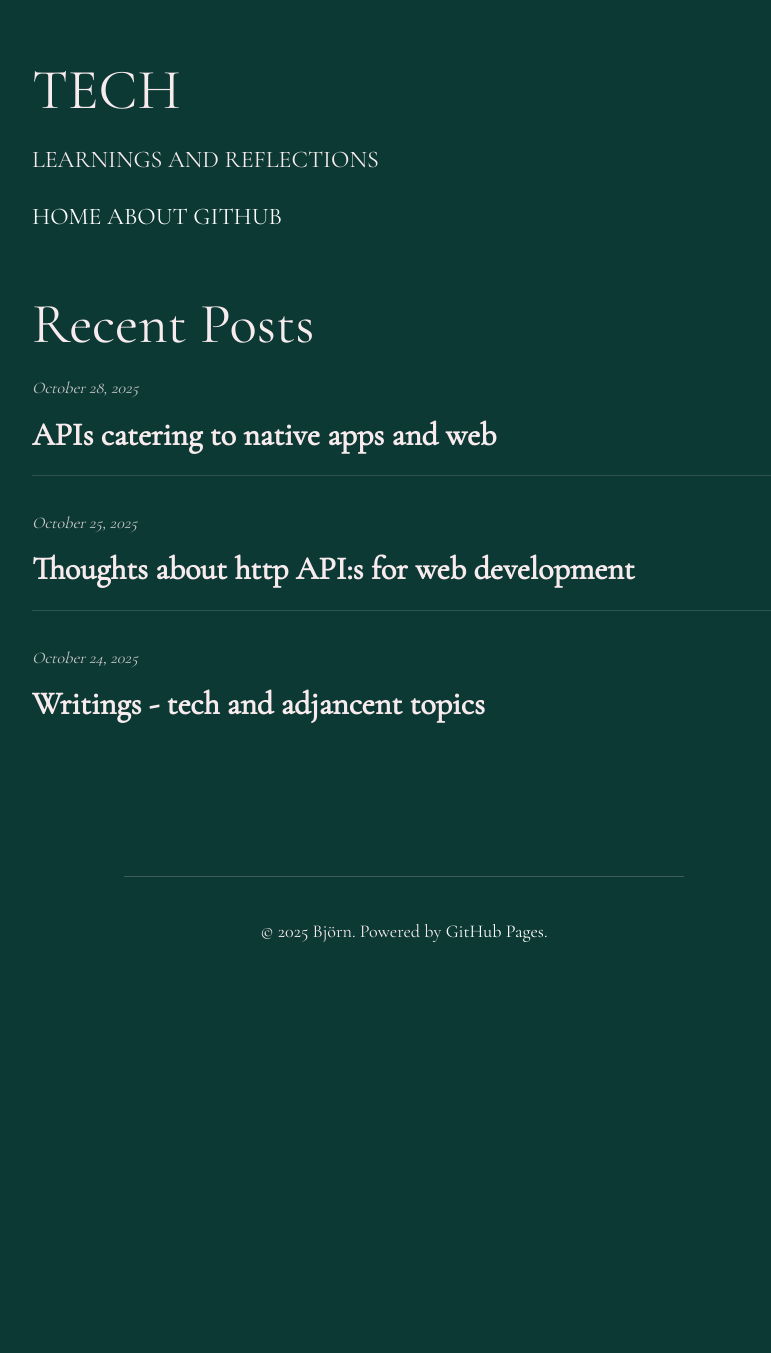
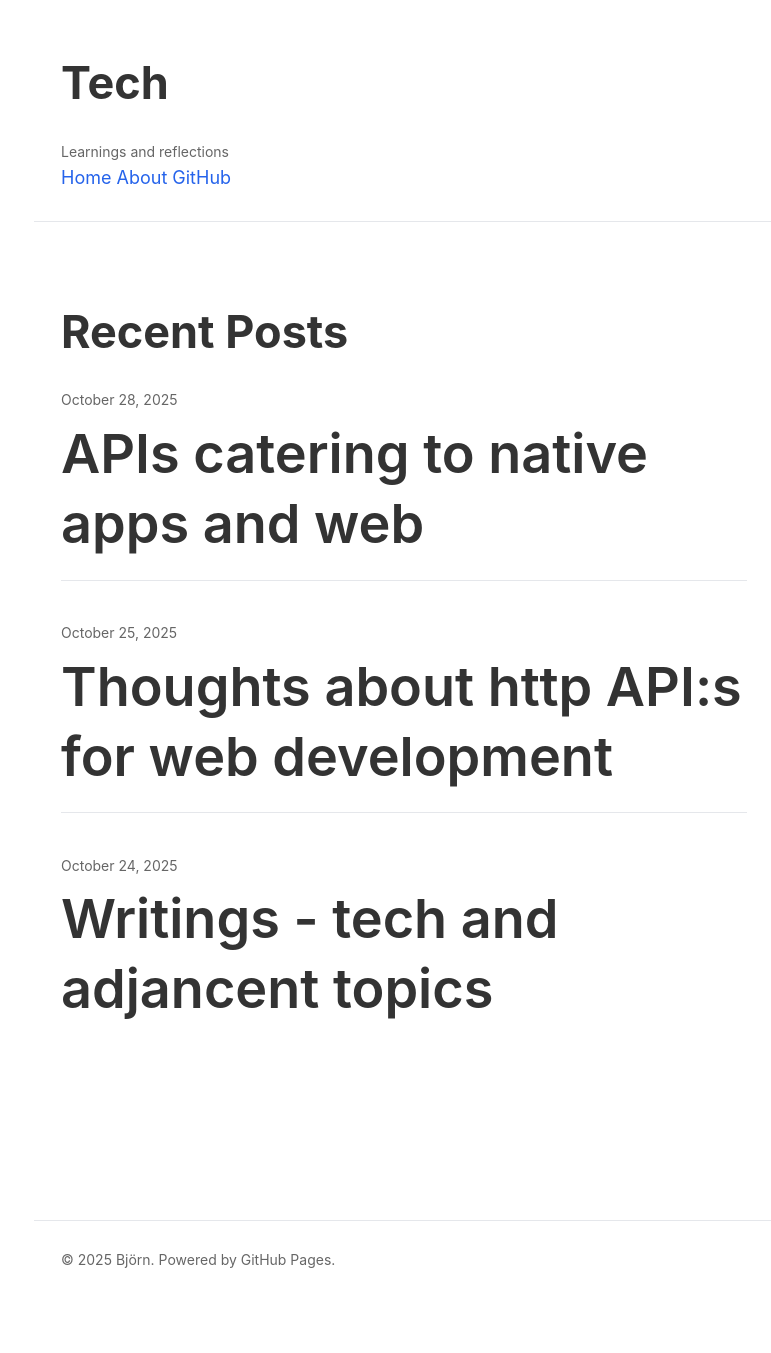
Before and after one commit to kodakodapa/kodakodapa.github.io, a Jekyll site: the page built from index.html, in a window 1280 px wide. Shown: the whole page, without its empty margins (236-1007 px from the left). Built offline with Jekyll 4.4.1, drawn with Linux system fonts in a browser that asks for light colours; the list of posts is cut into pages by our own code; before the commit the page ends 987 px from its top, so only the background shows below that.

Commit message:
Apply clean, minimal blog styling inspired by landaire.net
- Switch to light theme with white background and dark text
- Use system fonts for better performance and native feel
- Set max-width to 740px for optimal reading experience
- Improve line-height to 1.7 for better readability
- Add clean code block styling with subtle borders
- Implement professional blue link colors
- Add consistent spacing and vertical rhythm

```diff
--- a/assets/css/solarized-light.css
+++ b/assets/css/solarized-light.css
@@ -1,246 +1,323 @@
-/* Font */
-@import url("https://fonts.googleapis.com/css2?family=Cormorant+Garamond&display=swap");
+/* Font - Using system fonts for clean, native look */
+:root {
+  /* Colors - Light theme for readability */
+  --color-bg: #ffffff;
+  --color-text: #333333;
+  --color-text-muted: #666666;
+  --color-link: #2563eb;
+  --color-link-hover: #1d4ed8;
+  --color-border: #e5e7eb;
+  --color-code-bg: #f6f8fa;
+  --color-code-border: #d1d5db;
 
-/* Settings */
-:root {
-  --color-dark: #f8ebee;
-  --color-light: #0c3934;
-  --color-primary: #FFFFFF;
-  --size-step-0: clamp(1rem, calc(0.96rem + 0.22vw), 1.13rem);
-  --size-step-1: clamp(1.25rem, calc(1.16rem + 0.43vw), 1.5rem);
-  --size-step-2: clamp(1.56rem, calc(1.41rem + 0.76vw), 2rem);
-  --size-step-3: clamp(1.95rem, calc(1.71rem + 1.24vw), 2.66rem);
-  --size-step-4: clamp(2.44rem, calc(2.05rem + 1.93vw), 3.55rem);
+  /* Typography */
+  --font-sans: -apple-system, BlinkMacSystemFont, "Segoe UI", Roboto, Oxygen, Ubuntu, Cantarell, "Fira Sans", "Droid Sans", "Helvetica Neue", sans-serif;
+  --font-mono: ui-monospace, SFMono-Regular, "SF Mono", Menlo, Consolas, "Liberation Mono", monospace;
+
+  /* Sizes */
+  --size-base: 18px;
+  --size-small: 14px;
+  --size-h1: 2.5em;
+  --size-h2: 2em;
+  --size-h3: 1.5em;
+  --size-h4: 1.25em;
+
+  /* Spacing */
   --spacing: 1.5rem;
-  --font-stack: "Cormorant Garamond", Georgia, Cambria, "Times New Roman", Times, serif;
+  --max-width: 740px;
+  --line-height: 1.7;
 }
 
-@media (prefers-color-scheme: dark) {
-  :root {
-    --color-dark: #f8ebee;
-    --color-light: #0c3934;
-    --color-primary: #FFFFFF;
-  }
-}
-
-/* HTML Styles */
-body {
-  background: var(--color-light);
-  color: var(--color-dark);
-  padding: var(--spacing) clamp(calc(var(--spacing) / 2), 5vw, calc(var(--spacing) * 3));
-  font-family: var(--font-stack);
-  font-size: var(--size-step-1);
-  line-height: 1.4;
-  display: flex;
-  flex-direction: column;
-  min-height: 100vh;
-  margin: 0;
-}
-
+/* Reset and base styles */
 * {
   box-sizing: border-box;
 }
 
+html {
+  font-size: var(--size-base);
+}
+
+body {
+  background: var(--color-bg);
+  color: var(--color-text);
+  font-family: var(--font-sans);
+  font-size: 1rem;
+  line-height: var(--line-height);
+  margin: 0;
+  padding: 0;
+  -webkit-font-smoothing: antialiased;
+  -moz-osx-font-smoothing: grayscale;
+}
+
+/* Layout */
 header,
 main,
 footer {
-  width: 100%;
+  max-width: var(--max-width);
+  margin: 0 auto;
+  padding: 0 var(--spacing);
 }
 
 header {
+  padding-top: calc(var(--spacing) * 2);
   padding-bottom: var(--spacing);
-  text-transform: uppercase;
+  border-bottom: 1px solid var(--color-border);
+  margin-bottom: calc(var(--spacing) * 2);
 }
 
 main {
-  flex: 1;
-  padding-bottom: calc(var(--spacing) * 2);
+  padding-top: var(--spacing);
+  padding-bottom: calc(var(--spacing) * 3);
+  min-height: calc(100vh - 300px);
 }
 
+footer {
+  padding-top: var(--spacing);
+  padding-bottom: calc(var(--spacing) * 2);
+  border-top: 1px solid var(--color-border);
+  margin-top: calc(var(--spacing) * 2);
+  color: var(--color-text-muted);
+  font-size: var(--size-small);
+}
+
+/* Typography */
+h1, h2, h3, h4, h5, h6 {
+  color: var(--color-text);
+  font-weight: 600;
+  line-height: 1.3;
+  margin-top: calc(var(--spacing) * 2);
+  margin-bottom: var(--spacing);
+}
+
+h1 {
+  font-size: var(--size-h1);
+  font-weight: 700;
+  margin-top: 0;
+}
+
+h2 {
+  font-size: var(--size-h2);
+}
+
+h3 {
+  font-size: var(--size-h3);
+}
+
+h4 {
+  font-size: var(--size-h4);
+}
+
+p {
+  margin-top: 0;
+  margin-bottom: var(--spacing);
+}
+
+/* Links */
 a {
-  color: var(--color-primary);
+  color: var(--color-link);
   text-decoration: none;
 }
 
 a:hover {
-  text-decoration-color: var(--color-dark);
+  color: var(--color-link-hover);
   text-decoration: underline;
 }
 
-img {
-  display: block;
-  max-width: 100%;
-  height: auto;
-  background-color: var(--color-primary);
-  -webkit-filter: contrast(80%) grayscale(30%) opacity(70%);
-  filter: contrast(80%) grayscale(30%) opacity(70%);
-  mix-blend-mode: luminosity;
-}
-
-h1,
-h2,
-h3,
-h4,
-h5 {
-  font-weight: 800;
-  line-height: 1.2;
-  text-wrap: balance;
-}
-
-h1 {
-  font-size: var(--size-step-4);
-  line-height: 1;
-  font-weight: 400;
-}
-
-h2 {
-  font-size: var(--size-step-3);
-}
-
-h3 {
-  font-size: var(--size-step-2);
-}
-
-h4 {
-  font-size: var(--size-step-1);
-}
-
-h5 {
-  font-size: var(--size-step-0);
-}
-
-ul,
-ol {
-  -webkit-padding-start: var(--spacing);
-  padding-inline-start: var(--spacing);
+/* Lists */
+ul, ol {
+  margin-top: 0;
+  margin-bottom: var(--spacing);
+  padding-left: calc(var(--spacing) * 1.5);
 }
 
 li {
-  --flow-space: var(--spacing);
-  margin-block-start: var(--flow-space, var(--spacing));
+  margin-bottom: calc(var(--spacing) / 3);
 }
 
-blockquote {
-  -webkit-padding-start: var(--spacing);
-  padding-inline-start: var(--spacing);
-  -webkit-border-start: 0.3em solid;
-  border-inline-start: 0.3em solid;
-  font-style: italic;
-  font-size: var(--size-step-1);
-  border-width: 1px;
+li > ul,
+li > ol {
+  margin-top: calc(var(--spacing) / 3);
+  margin-bottom: 0;
 }
 
-/* Utilities */
-content>div>* {
-  -webkit-margin-before: var(--flow-space, var(--spacing));
-  margin-block-start: var(--flow-space, var(--spacing));
+/* Blockquotes */
+blockquote {
+  margin: var(--spacing) 0;
+  padding-left: var(--spacing);
+  border-left: 4px solid var(--color-border);
+  color: var(--color-text-muted);
+  font-style: italic;
 }
 
-/* Flow and rhythm */
-:is(h1, h2, h3, h4, h5, blockquote) {
-  --flow-space: calc(var(--spacing) * 2);
-  margin-block-end: calc(var(--spacing) / 2);
+blockquote p:last-child {
+  margin-bottom: 0;
 }
 
-:is(h1, h2, h3, h4, h5)+* {
-  --flow-space: calc(var(--spacing) / 3);
+/* Code */
+code {
+  font-family: var(--font-mono);
+  font-size: 0.9em;
+  background-color: var(--color-code-bg);
+  padding: 0.2em 0.4em;
+  border-radius: 3px;
 }
 
-:is(h1, h2, h3, h4, h5)+ :where(h2, h3, h4, h5) {
-  --flow-space: calc(var(--spacing) * 2);
+pre {
+  background-color: var(--color-code-bg);
+  border: 1px solid var(--color-code-border);
+  border-radius: 6px;
+  padding: var(--spacing);
+  overflow-x: auto;
+  margin: var(--spacing) 0;
+  line-height: 1.5;
 }
 
-/* Line lengths */
-main,
-header,
-footer {
-  max-width: 65ch;
-  margin-inline: auto;
+pre code {
+  background-color: transparent;
+  padding: 0;
+  font-size: var(--size-small);
 }
 
-blockquote {
-  max-width: 50ch;
+.highlight,
+.code {
+  background-color: var(--color-code-bg);
+  border: 1px solid var(--color-code-border);
+  border-radius: 6px;
+  padding: var(--spacing);
+  overflow-x: auto;
+  margin: var(--spacing) 0;
+  line-height: 1.5;
 }
 
-h1 {
-  max-width: 24ch;
+/* Images */
+img {
+  max-width: 100%;
+  height: auto;
+  border-radius: 4px;
 }
 
-h2,
-h3 {
-  max-width: 36ch;
+/* Tables */
+table {
+  width: 100%;
+  border-collapse: collapse;
+  margin: var(--spacing) 0;
 }
 
-/* Bear Content */
+th, td {
+  padding: calc(var(--spacing) / 2);
+  border: 1px solid var(--color-border);
+  text-align: left;
+}
+
+th {
+  background-color: var(--color-code-bg);
+  font-weight: 600;
+}
+
+/* Horizontal rule */
+hr {
+  border: none;
+  border-top: 1px solid var(--color-border);
+  margin: calc(var(--spacing) * 2) 0;
+}
+
+/* Header styling */
 .title {
   text-decoration: none;
 }
 
 .title:hover {
   text-decoration: none;
-  color: var(--color-primary);
 }
 
 .title h1 {
-  font-size: var(--size-step-2);
+  font-size: var(--size-h3);
+  margin: 0 0 calc(var(--spacing) / 2) 0;
+  color: var(--color-text);
+}
+
+header p {
   margin: 0;
-  margin-bottom: calc(var(--spacing) / 2);
-  text-align: center;
-  max-width: 100%;
-  color: var(--color-dark);
+  color: var(--color-text-muted);
+  font-size: var(--size-small);
 }
 
 nav p {
   display: flex;
   flex-wrap: wrap;
   gap: var(--spacing);
-  row-gap: 0;
-  margin: 0;
-  justify-content: center;
-  font-size: var(--size-step-0);
+  margin: var(--spacing) 0 0 0;
+  font-size: var(--size-small);
 }
 
 nav p a {
-  color: var(--color-dark);
+  color: var(--color-text-muted);
 }
 
+nav p a:hover {
+  color: var(--color-link);
+}
+
+/* Blog post list */
 ul.blog-posts {
   list-style-type: none;
-  padding: unset;
+  padding: 0;
 }
 
 ul.blog-posts li {
   display: flex;
   flex-direction: column;
+  margin-bottom: calc(var(--spacing) / 2);
 }
 
 @media screen and (min-width: 600px) {
   ul.blog-posts li {
     flex-direction: row;
-    gap: calc(var(--spacing) / 2);
+    gap: var(--spacing);
   }
 }
 
 ul.blog-posts li span {
+  color: var(--color-text-muted);
+  font-size: var(--size-small);
   min-width: 11ch;
 }
 
-.highlight,
-.code {
-  padding: 1px var(--spacing);
-  background-color: rgba(0, 0, 0, 0.1);
-  border-radius: 3px;
-  overflow-x: auto;
-  line-height: 1.2;
-  font-size: var(--size-step-0);
+/* Post list styling */
+.post-list {
+  list-style: none;
+  padding-left: 0;
 }
 
-table {
-  width: 100%;
+.post-list li {
+  margin-bottom: calc(var(--spacing) * 1.5);
+  padding-bottom: calc(var(--spacing) * 0.75);
+  border-bottom: 1px solid var(--color-border);
 }
 
-th {
-  text-align: left;
+.post-list li:last-child {
+  border-bottom: none;
+}
+
+.post-list .post-meta {
+  margin-bottom: calc(var(--spacing) / 4);
+  font-size: var(--size-small);
+  color: var(--color-text-muted);
+}
+
+.post-list h2 {
+  margin-top: 0;
+  margin-bottom: 0;
+}
+
+.post-list .post-link {
+  font-size: var(--size-h3);
+  font-weight: 600;
+  color: var(--color-text);
+}
+
+.post-list .post-link:hover {
+  color: var(--color-link);
 }
 
 /* Article and Post Styles */
@@ -249,88 +326,23 @@ article {
 }
 
 .post-meta {
-  font-style: italic;
-  font-size: var(--size-step-0);
-  margin-bottom: calc(var(--spacing) / 2);
+  font-size: var(--size-small);
+  color: var(--color-text-muted);
+  margin-bottom: var(--spacing);
 }
 
 .post-title {
   margin-top: 0;
+  margin-bottom: calc(var(--spacing) / 2);
 }
 
 .post-content {
   margin-top: var(--spacing);
 }
 
-code {
-  background-color: rgba(0, 0, 0, 0.1);
-  padding: 2px 6px;
-  border-radius: 3px;
-  font-family: 'Consolas', 'Monaco', monospace;
-  font-size: var(--size-step-0);
-}
-
-pre {
-  background-color: rgba(0, 0, 0, 0.1);
-  padding: var(--spacing);
-  border-radius: 3px;
-  overflow-x: auto;
-  margin: var(--spacing) 0;
-}
-
-pre code {
-  background-color: transparent;
-  padding: 0;
-}
-
-footer {
-  margin-top: calc(var(--spacing) * 2);
-  padding-top: var(--spacing);
-  border-top: 1px solid rgba(248, 235, 238, 0.2);
-  text-align: center;
-  font-size: var(--size-step-0);
-}
-
-hr {
-  border: none;
-  border-top: 1px solid rgba(248, 235, 238, 0.2);
-  margin: calc(var(--spacing) * 2) 0;
-}
-
-.post-list {
-  list-style: none;
-  padding-left: 0;
-}
-
-.post-list li {
-  margin-bottom: calc(var(--spacing) * 1.5);
-  padding-bottom: calc(var(--spacing) * 0.75);
-  border-bottom: 1px solid rgba(248, 235, 238, 0.15);
-}
-
-.post-list li:last-child {
-  border-bottom: none;
-}
-
-.post-list .post-meta {
-  margin-bottom: calc(var(--spacing) / 4);
-  font-size: calc(var(--size-step-0) * 0.9);
-  opacity: 0.8;
-}
-
-.post-list h2 {
-  margin-top: 0;
-  margin-bottom: 0;
-}
-
-.post-list .post-link {
-  font-size: var(--size-step-2);
-  font-weight: bold;
-  color: var(--color-dark);
-}
-
-.post-list .post-link:hover {
-  color: var(--color-primary);
+.post-content h2:first-child,
+.post-content h3:first-child {
+  margin-top: var(--spacing);
 }
 
 /* GitHub repos styling */
@@ -342,7 +354,7 @@ hr {
 .repo-item {
   margin-bottom: calc(var(--spacing) * 1.5);
   padding-bottom: calc(var(--spacing) * 0.75);
-  border-bottom: 1px solid rgba(248, 235, 238, 0.15);
+  border-bottom: 1px solid var(--color-border);
 }
 
 .repo-item:last-child {
@@ -355,23 +367,48 @@ hr {
 }
 
 .repo-link {
-  color: var(--color-dark);
-  font-weight: bold;
+  color: var(--color-link);
+  font-weight: 600;
 }
 
 .repo-link:hover {
-  color: var(--color-primary);
+  color: var(--color-link-hover);
 }
 
 .repo-description {
   margin-top: calc(var(--spacing) / 3);
   margin-bottom: calc(var(--spacing) / 3);
-  font-size: var(--size-step-0);
+  color: var(--color-text-muted);
 }
 
 .repo-meta {
-  font-size: calc(var(--size-step-0) * 0.85);
-  font-style: italic;
-  opacity: 0.8;
+  font-size: var(--size-small);
+  color: var(--color-text-muted);
   margin-bottom: 0;
 }
+
+/* Footer links */
+footer a {
+  color: var(--color-text-muted);
+}
+
+footer a:hover {
+  color: var(--color-link);
+}
+
+/* Responsive adjustments */
+@media screen and (max-width: 600px) {
+  :root {
+    --size-base: 16px;
+    --size-h1: 2em;
+    --size-h2: 1.75em;
+    --size-h3: 1.35em;
+  }
+
+  header,
+  main,
+  footer {
+    padding-left: calc(var(--spacing) * 0.75);
+    padding-right: calc(var(--spacing) * 0.75);
+  }
+}
```
